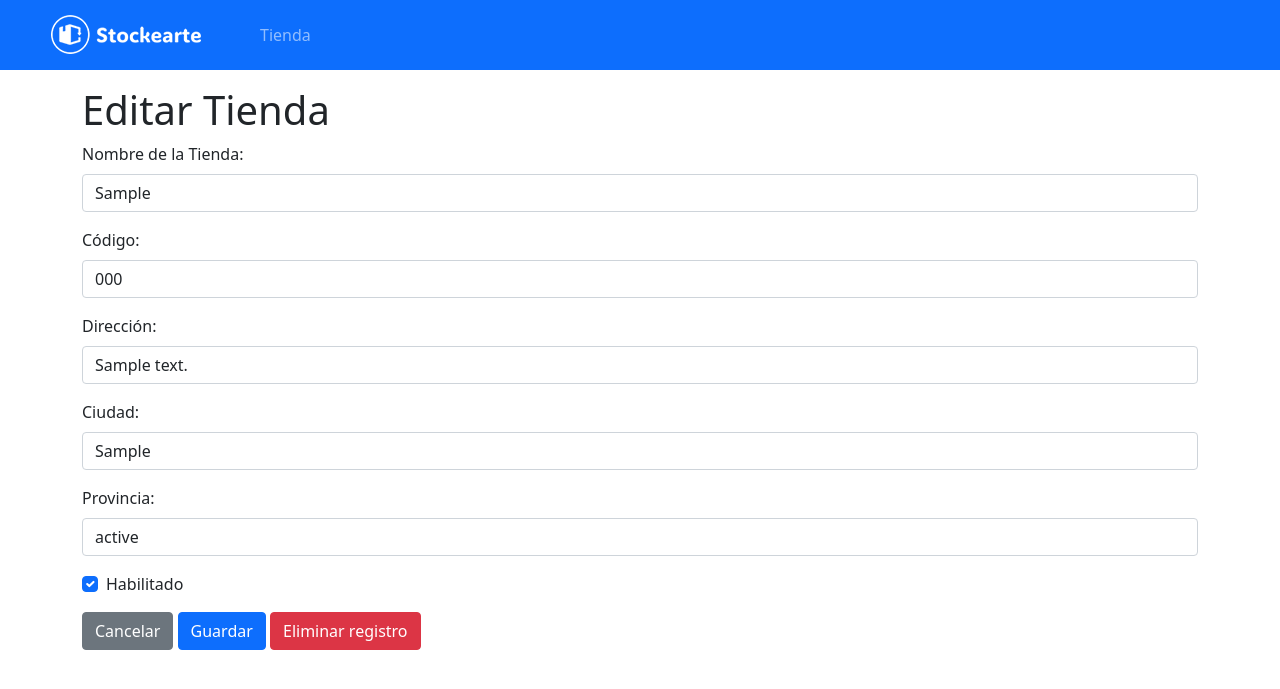
After one commit to patricioarango/stockearte, a Flask app: page /edit/1 in a window 1280 px wide. The commit adds this page. Shown: the top 689 px of the page. Run offline with Flask 3, Linux system fonts and the light colour scheme; tables that the repository leaves empty hold one stand-in row (values such as "Sample post").

Commit message:
agrego front tienda

```diff
--- /dev/null
+++ b/ClientePy/app/templates/edit_store.html
@@ -0,0 +1,105 @@
+<!DOCTYPE html>
+<html>
+<head>
+    <title>Editar Tienda</title>
+    <meta name="viewport" content="width=device-width, initial-scale=1" />
+    <link rel="icon" href="{{ url_for('static', filename='favicon.png') }}" />
+    <meta charset="utf-8" />
+    <link
+      href="https://cdn.jsdelivr.net/npm/bootstrap@5.0.2/dist/css/bootstrap.min.css"
+      rel="stylesheet"
+      integrity="sha384-EVSTQN3/azprG1Anm3QDgpJLIm9Nao0Yz1ztcQTwFspd3yD65VohhpuuCOmLASjC"
+      crossorigin="anonymous"
+    />
+    <link
+      rel="stylesheet"
+      type="text/css"
+      href="{{ url_for('static', filename='index_styles.css')}}"
+    />
+</head>
+<body>
+    <nav class="navbar navbar-expand-lg navbar-dark bg-primary">
+        <a class="navbar-brand d-flex gap-lg-1 mx-lg-3" href="/home">
+          <img src="{{ url_for('static', filename='stockearte-light.png') }}" alt="Stockearte" style="vertical-align: Stickman; margin: 0px 35px" />
+        </a>
+        <button
+          class="navbar-toggler"
+          type="button"
+          data-toggle="collapse"
+          data-target="#collapsibleNavbar"
+        >
+          <span class="navbar-toggler-icon"></span>
+        </button>
+        <div class="collapse navbar-collapse d-flex align-items-center" id="collapsibleNavbar">
+            <ul class="navbar-nav">
+                <li class="nav-item">
+                    <a class="nav-link" href="/store_list">Tienda</a>
+                </li>
+            </ul>
+        </div>
+    </nav>
+    <div class="container">
+      <h1 class="mt-3">Editar Tienda</h1>
+      <form method="post" class="needs-validation" novalidate>
+        <div class="mb-3">
+          <label for="store" class="form-label">Nombre de la Tienda:</label>
+          <input type="text" class="form-control" id="store" name="store" value="{{ store.store }}" required>
+          <div class="invalid-feedback">Por favor, ingrese el nombre de la tienda.</div>
+        </div>
+        <div class="mb-3">
+          <label for="code" class="form-label">Código:</label>
+          <input type="text" class="form-control" id="code" name="code" value="{{ store.code }}" required>
+          <div class="invalid-feedback">Por favor, ingrese el código.</div>
+        </div>
+        <div class="mb-3">
+          <label for="address" class="form-label">Dirección:</label>
+          <input type="text" class="form-control" id="address" name="address" value="{{ store.address }}" required>
+          <div class="invalid-feedback">Por favor, ingrese la dirección.</div>
+        </div>
+        <div class="mb-3">
+          <label for="city" class="form-label">Ciudad:</label>
+          <input type="text" class="form-control" id="city" name="city" value="{{ store.city }}" required>
+          <div class="invalid-feedback">Por favor, ingrese la ciudad.</div>
+        </div>
+        <div class="mb-3">
+          <label for="state" class="form-label">Provincia:</label>
+          <input type="text" class="form-control" id="state" name="state" value="{{ store.state }}" required>
+          <div class="invalid-feedback">Por favor, ingrese la provincia.</div>
+        </div>
+        <div class="mb-3 form-check">
+          <input type="checkbox" class="form-check-input" id="enabled" name="enabled" {% if store.enabled %}checked{% endif %}>
+          <label class="form-check-label" for="enabled">Habilitado</label>
+        </div>
+        <div class="row">
+            <div class="col-md-6 text-right">
+                <a href="{{ url_for('store_list') }}" class="btn btn-secondary">Cancelar</a>
+                <button type="submit" class="btn btn-primary">Guardar</button>
+                <a href="{{ url_for('delete_store', id_store=store.id_store) }}" class="btn btn-md btn-danger">Eliminar registro</a>
+            </div>
+          </div>
+      </form>
+    </div>
+    <script>
+      // Example starter JavaScript for disabling form submissions if there are invalid fields
+      (function () {
+        'use strict'
+
+        // Fetch all the forms we want to apply custom Bootstrap validation styles to
+        var forms = document.querySelectorAll('.needs-validation')
+
+        // Loop over them and prevent submission
+        Array.prototype.slice.call(forms)
+          .forEach(function (form) {
+            form.addEventListener('submit', function (event) {
+              if (!form.checkValidity()) {
+                event.preventDefault()
+                event.stopPropagation()
+              }
+
+              form.classList.add('was-validated')
+            }, false)
+          })
+      })()
+    </script>
+</body>
+</html>
```
Also changed, not shown: ClientePy/app/templates/add_store.html (added, +96 -0 lines), ClientePy/app/templates/index.html (+6 -14 lines), ClientePy/app/templates/store_list.html (added, +74 -0 lines), ClientePy/app/static/detalle.png (added).
